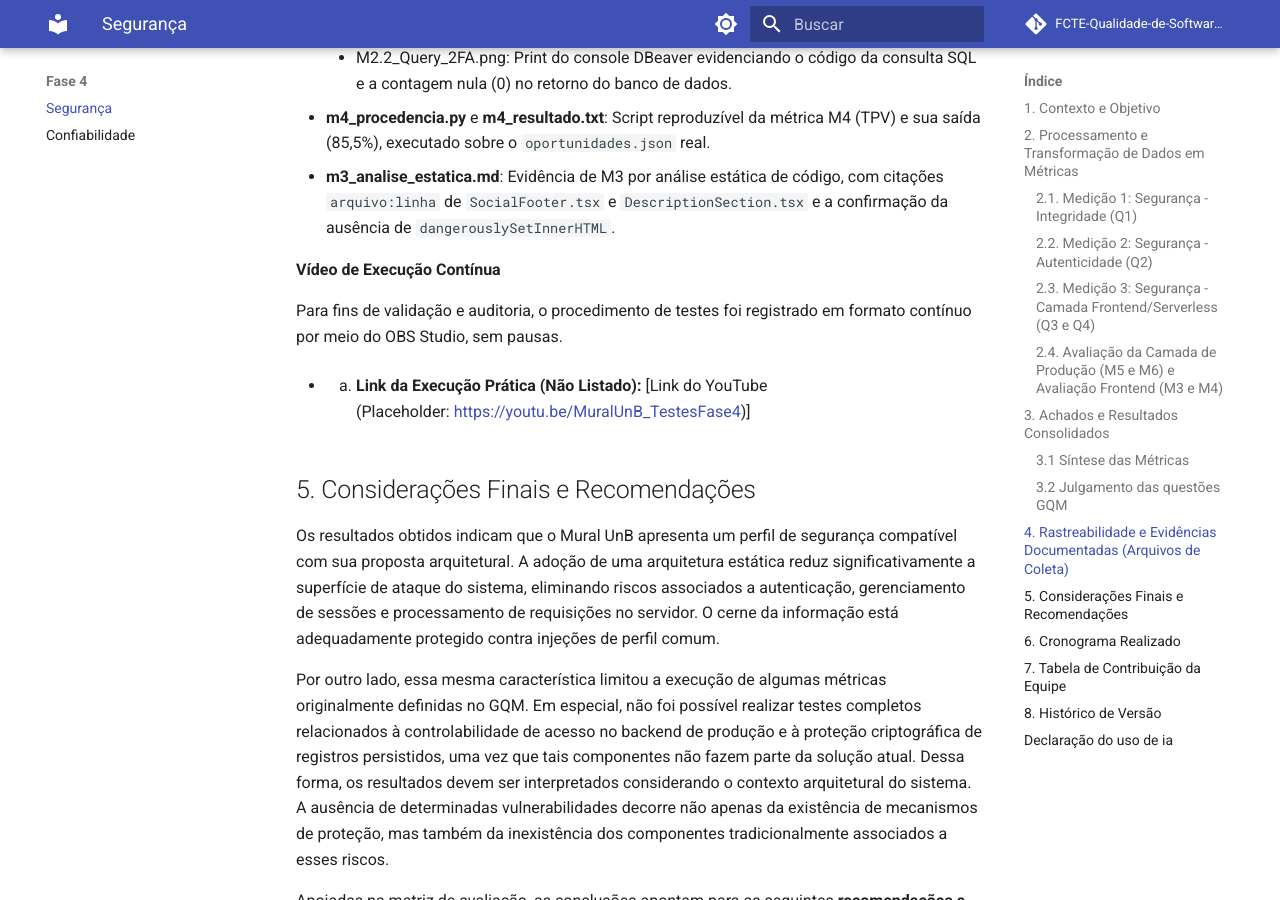
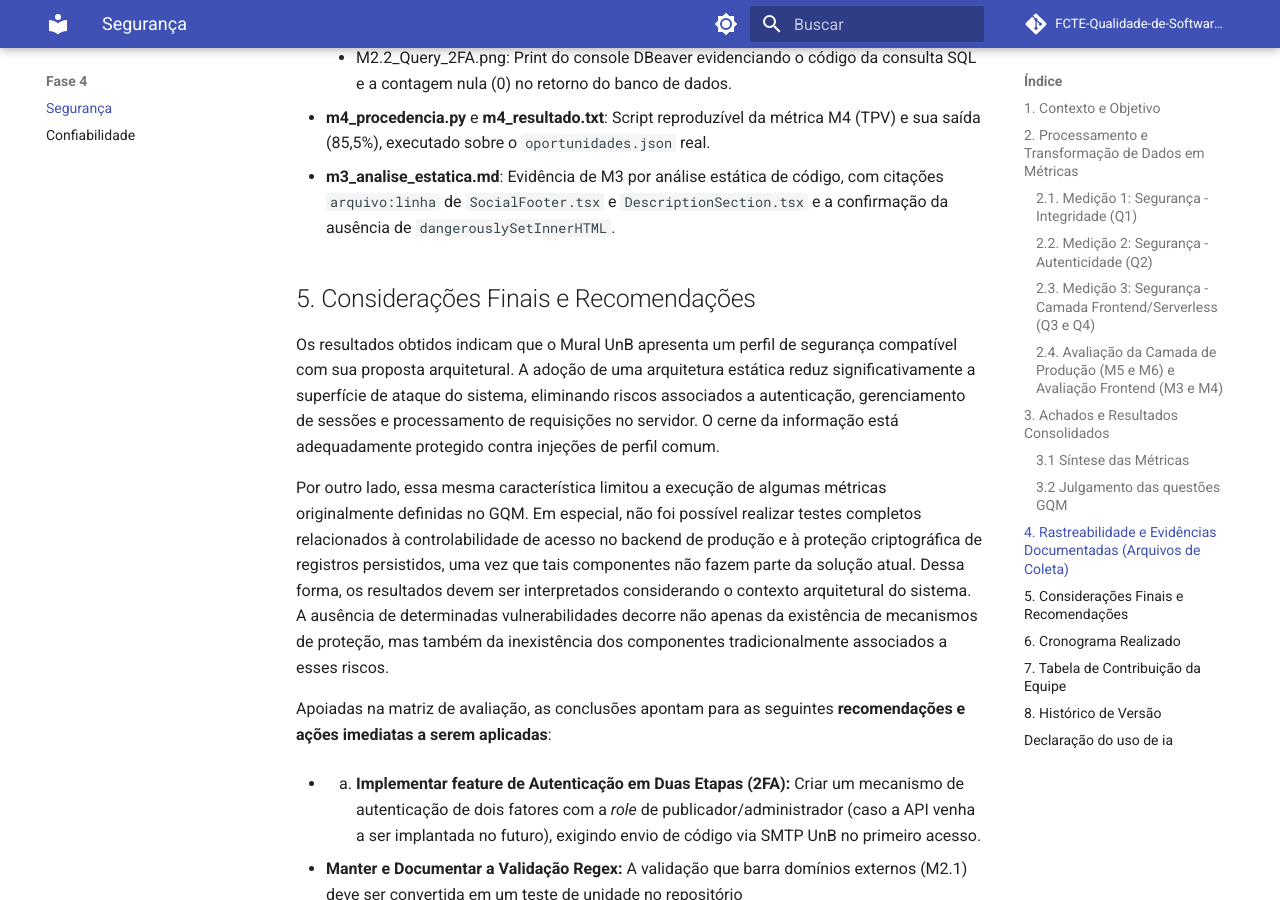
Before and after one commit to FCTE-Qualidade-de-Software-1/2026-1_T02_ROBERTA_WILLIAMS, an MkDocs documentation site: the page built from docs/fase4/seguranca_fase4.md, in a window 1280 px wide and 900 px high, scrolled down 13844 px. Built offline with MkDocs 1.6.1 and Material for MkDocs 9.7.7, drawn with Linux system fonts in a browser that asks for light colours; comment, search, counter and statistics services are not loaded.

Commit message:
docs(fase4/seguranca): remove secao de video inexistente, evidenciando uso de prints

```diff
--- a/docs/fase4/seguranca_fase4.md
+++ b/docs/fase4/seguranca_fase4.md
@@ -204,11 +204,6 @@ A transparência da execução desta avaliação é garantida pela disponibiliza
   4. **m4\_procedencia.py** e **m4\_resultado.txt**: Script reproduzível da métrica M4 (TPV) e sua saída (85,5%), executado sobre o `oportunidades.json` real.
   5. **m3\_analise\_estatica.md**: Evidência de M3 por análise estática de código, com citações `arquivo:linha` de `SocialFooter.tsx` e `DescriptionSection.tsx` e a confirmação da ausência de `dangerouslySetInnerHTML`.
 
-**Vídeo de Execução Contínua**
-
-Para fins de validação e auditoria, o procedimento de testes foi registrado em formato contínuo por meio do OBS Studio, sem pausas.
-
-* 1. **Link da Execução Prática (Não Listado):** [Link do YouTube (Placeholder: [https://youtu.be/MuralUnB\_TestesFase4](https://www.google.com/search?q=https://youtu.be/MuralUnB_TestesFase4))]
 
 ## 5. Considerações Finais e Recomendações
 
```
